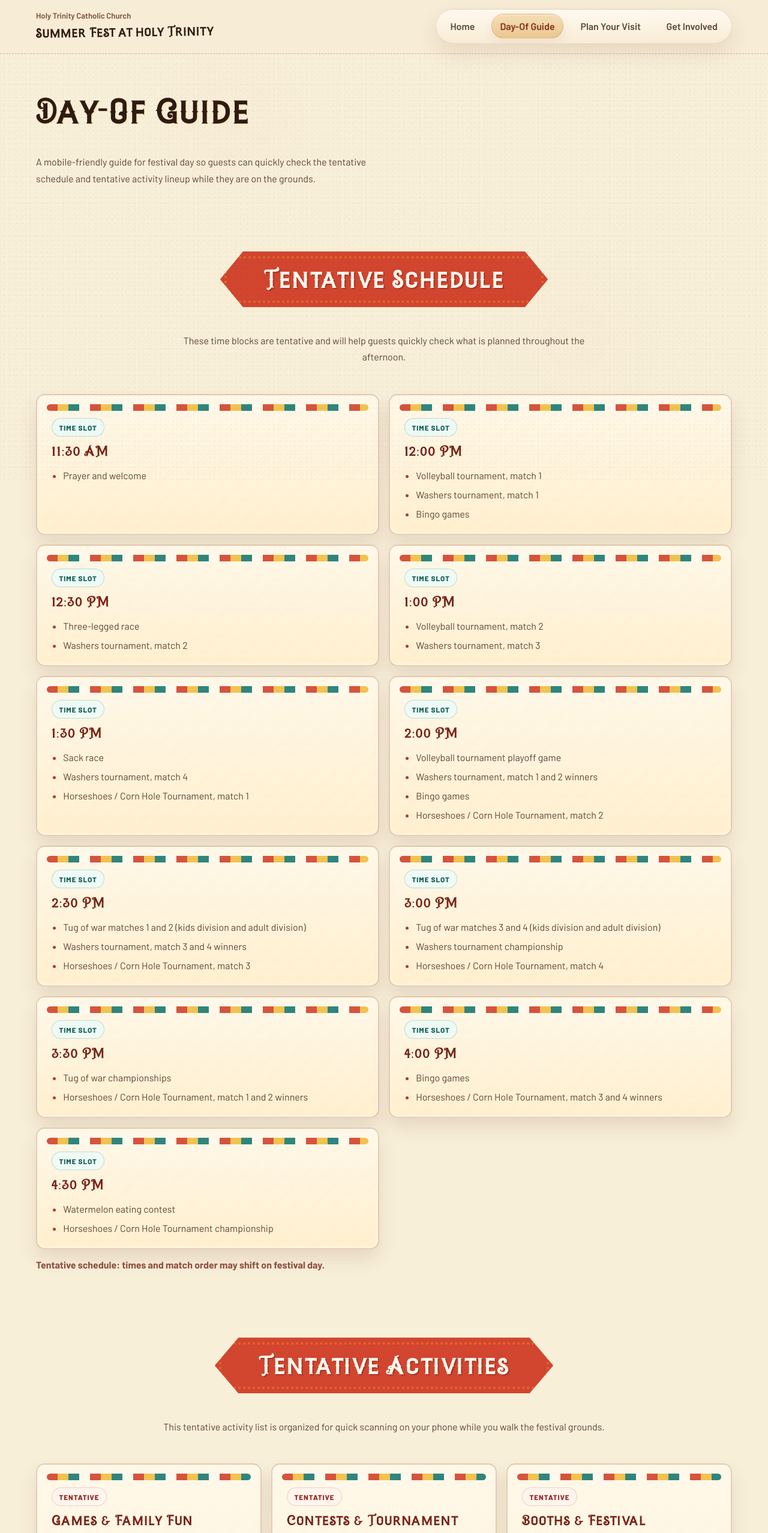
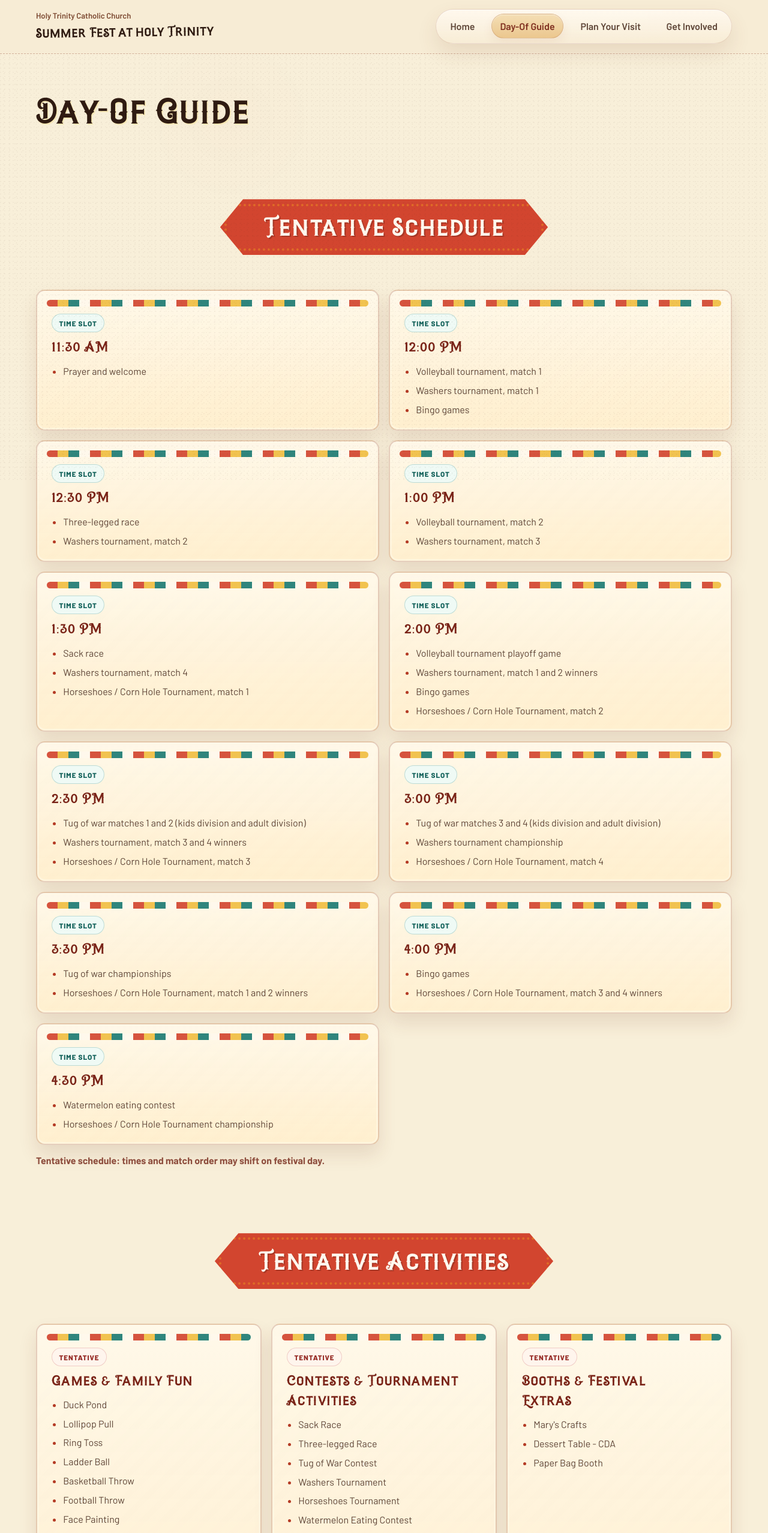
Before and after one commit to joshmzamora/summerfest-htcc, a Next.js app: page /day-of-guide in a window 1280 px wide. Shown: the top 2556 px of the page at 60% size. Built offline with nearby package versions, Linux system fonts and the light colour scheme.

Commit message:
Remove descriptions from Day-Of Guide intro and sections

```diff
--- a/data/site-content.ts
+++ b/data/site-content.ts
@@ -492,13 +492,9 @@ export const siteContent = {
   dayOfGuide: {
     intro: {
       title: "Day-Of Guide",
-      description:
-        "A mobile-friendly guide for festival day so guests can quickly check the tentative schedule and tentative activity lineup while they are on the grounds.",
     },
     schedule: {
       title: "Tentative Schedule",
-      description:
-        "These time blocks are tentative and will help guests quickly check what is planned throughout the afternoon.",
       note: "Tentative schedule: times and match order may shift on festival day.",
       items: [
         {
@@ -573,8 +569,6 @@ export const siteContent = {
     },
     activities: {
       title: "Tentative Activities",
-      description:
-        "This tentative activity list is organized for quick scanning on your phone while you walk the festival grounds.",
       note: "Tentative activities: booths, contests, and game stations may be adjusted before or during the event.",
       groups: [
         {
```
